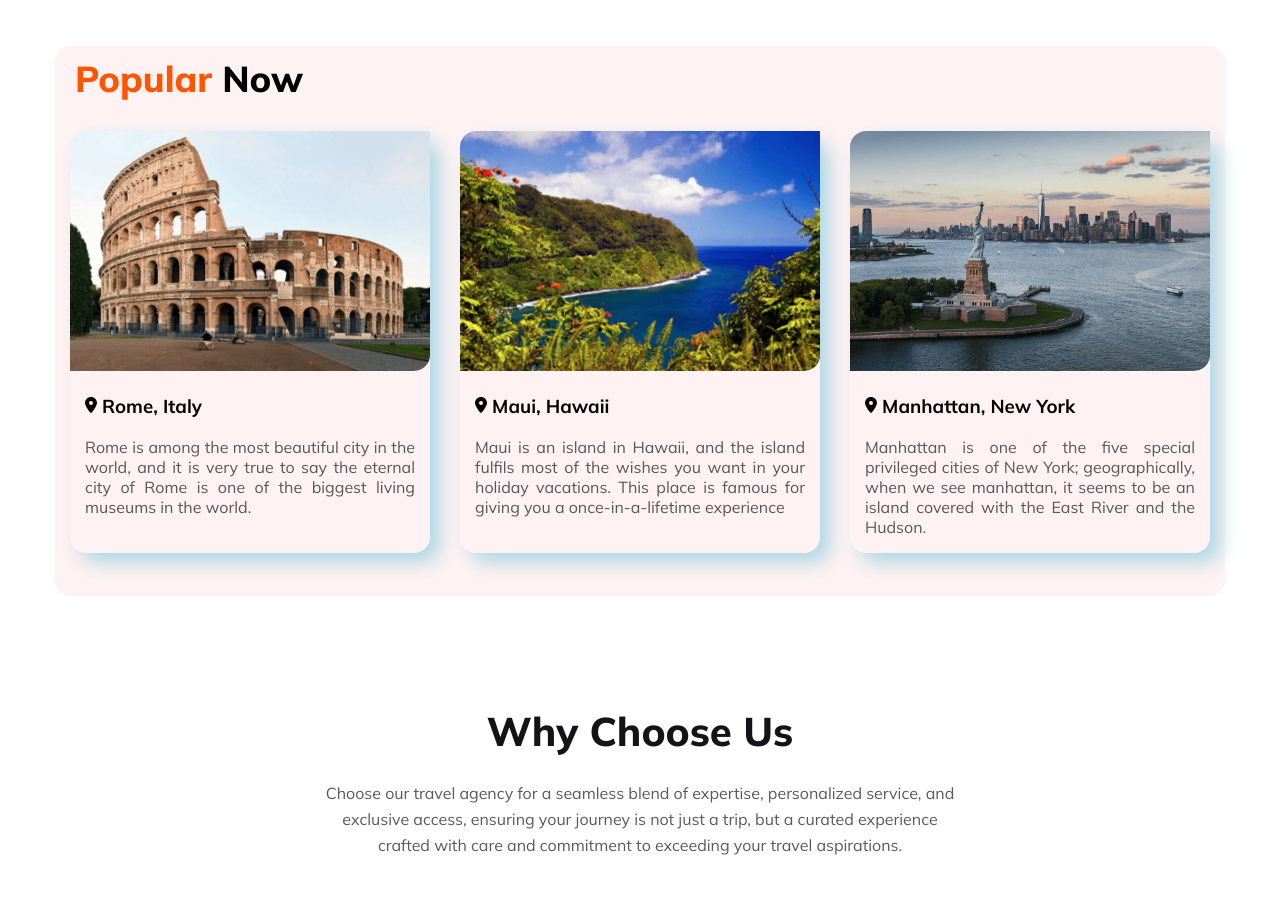
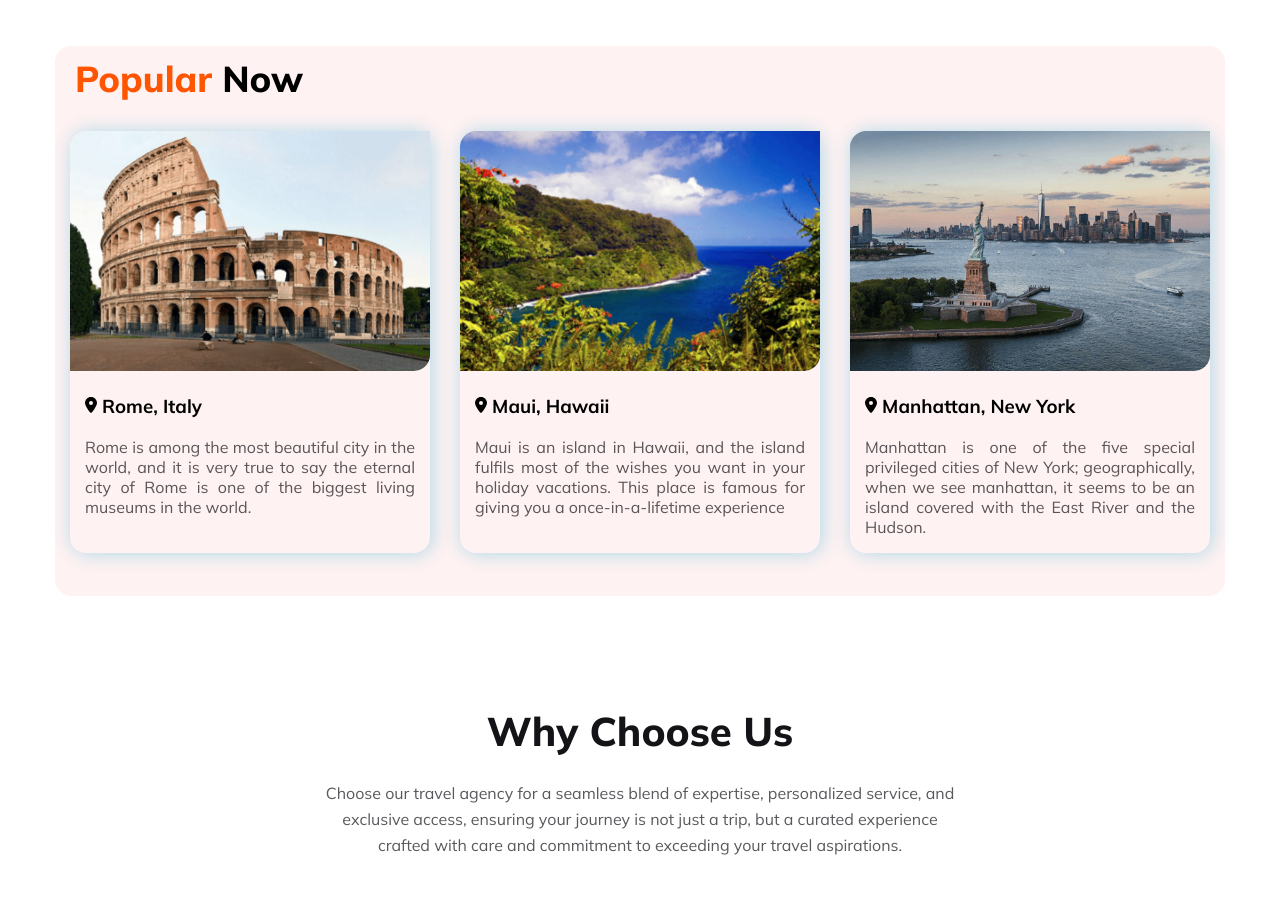
Before and after one commit to MujahidEmon/A2-SlashAir, a plain HTML site: page index.html in a window 1280 px wide. Shown: the part 2680-3583 px from the top of the page. Drawn offline with Linux system fonts and the light colour scheme.

Commit message:
final commit

```diff
--- a/styles/style.css
+++ b/styles/style.css
@@ -822,7 +822,7 @@ footer .copyright {
     height: 100%
     background-color: #FFF;
     border-radius: 16px;
-    box-shadow: 10px 10px 20px lightblue;
+    box-shadow: 2px 0.8px 20px lightblue;
 
 }
 
```
